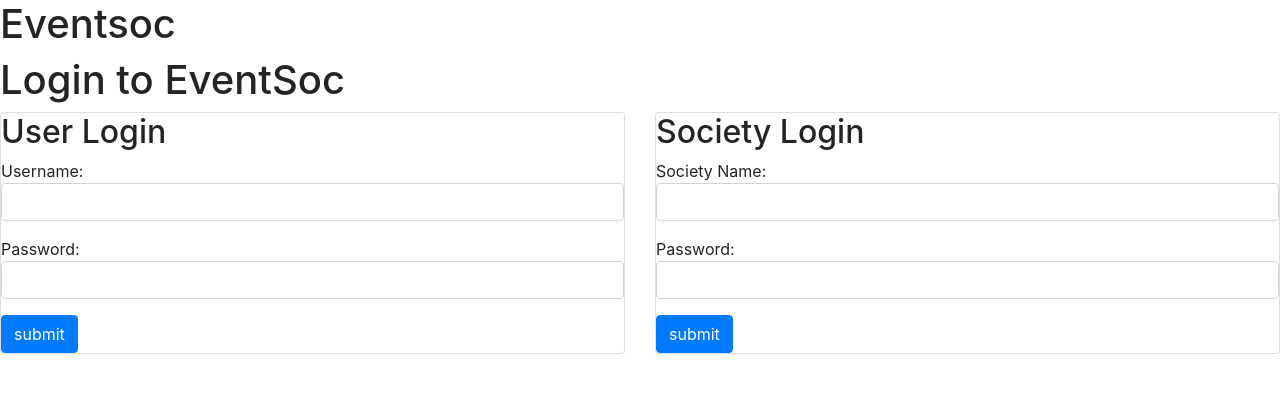
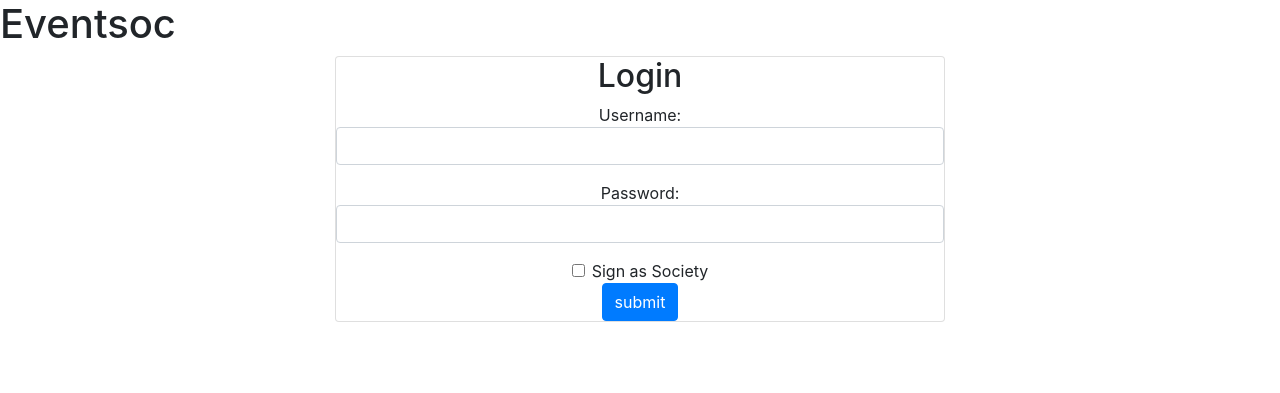
Before and after one commit to functionOverlord/eventsoc, a Django app: page /login/ in a window 1280 px wide. Shown: the top 393 px of the page. Run offline with Django 3.2, Linux system fonts and the light colour scheme; some libraries are stand-ins or nearby versions.

Commit message:
User login functionality added

```diff
--- a/eventsoc/views.py
+++ b/eventsoc/views.py
@@ -1,10 +1,11 @@
 from django.shortcuts import render
-from django.http import HttpResponse
+from django.http import HttpResponseRedirect, HttpResponse
+from django.urls import reverse
 from django.contrib.auth.decorators import permission_required, login_required
 from eventsoc.forms import UserForm, SocietyForm, EditEventForm, EventForm
 from eventsoc.models import Society, Event
 from django.contrib.auth.models import User
-
+from django.contrib.auth import authenticate, login, logout
 # Create your views here.
 
 
@@ -12,21 +13,22 @@ def index(request):
     return render(request, "eventsoc/index.html", {})
 
 
-def login(request):
+def user_login(request):
     if request.method == 'POST':
         username = request.POST.get('username')
         password = request.POST.get('password')
         user = authenticate(username=username, password=password)
+
         if user:
             if user.is_active:
                 login(request, user)
-                return HttpResponseRedirect(reverse('eventsoc/index.html'))
+                return HttpResponseRedirect(reverse('index'))
             else:
                 return HttpResponse("account disabled?")
         else:
             print("Invalid login details:{0}, {1}".format(username, password))
 
-        soc_username = request.POST.get('username')
+        """soc_username = request.POST.get('username')
         soc_password = request.POST.get('password')
         society = authenticate(username=soc_username, password=soc_password)
         if society:
@@ -36,7 +38,7 @@ def login(request):
             else:
                 return HttpResponse("Invalid login details")
         else:
-            print("Invalid login details:{0}, {1}".format(username, password))
+            print("Invalid login details:{0}, {1}".format(username, password))"""
     else:
         return render(request, 'eventsoc/login.html', {})
 
--- a/templates/eventsoc/login.html
+++ b/templates/eventsoc/login.html
@@ -6,11 +6,10 @@
 {% endblock %}
 
 {% block body_block %}
-<h1>Login to EventSoc</h1>
-<div class="card-deck">
-  <div class="card" >
-    <h2>User Login</h2>
-    <form id="user_form" method="post" action="/eventsoc/login/">
+<div class="col-sm-6 offset-sm-3 text-center" >
+  <div class="card">
+    <h2>Login</h2>
+    <form id="user_form" method="post" action="{% url 'login' %}">
       {% csrf_token %}
       <div class="form-group">
         Username:<input type="text" class="form-control" id="username" name="username" value="" size="50" />
@@ -18,21 +17,14 @@
       <div class="form-group">
         Password: <input type="password" class="form-control"  name="password" value="" size="50" />
       </div>
-      <input type="submit" class="btn btn-primary" value="submit" />
-    </form>
-  </div>
-  <div class="card">
-    <h2>Society Login</h2>
-    <form id="society_form" method="post" action="/eventsoc/login/">
-      {% csrf_token %}
-      <div class="form-group">
-        Society Name: <input type="text" class="form-control" name="username" value="" size="50" />
-      </div>
-      <div class="form-group">
-        Password: <input type="password" class="form-control"  name="password" value="" size="50" />
+      <div class="form-check">
+        <input class="form-check-input" type="checkbox" value="" id="society_check">
+        <label class="form-check-label" for="society_check">
+          Sign as Society
+        </label>
       </div>
       <input type="submit" class="btn btn-primary" value="submit" />
     </form>
-  </div>
+ </div>
 </div>
 {% endblock %}
--- a/wad_project/settings.py
+++ b/wad_project/settings.py
@@ -126,3 +126,4 @@ MEDIA_ROOT = MEDIA_DIR
 MEDIA_URL = '/media/'
 STATICFILES_DIRS = [STATIC_DIR, ]
 STATIC_URL = '/static/'
+LOGIN_URL = '/eventsoc/login/'
--- a/wad_project/urls.py
+++ b/wad_project/urls.py
@@ -21,7 +21,7 @@ from django.conf.urls.static import static
 urlpatterns = [
     path('admin/', admin.site.urls),
     path('', views.index, name='index'),
-    path('login/', views.login, name='login'),
+    path('login/', views.user_login, name='login'),
     path('create_event/', views.create_event, name='create_event'),
     path('register', views.register, name='register'),
     path('edit_event', views.edit_event, name='edit_event'),
```
